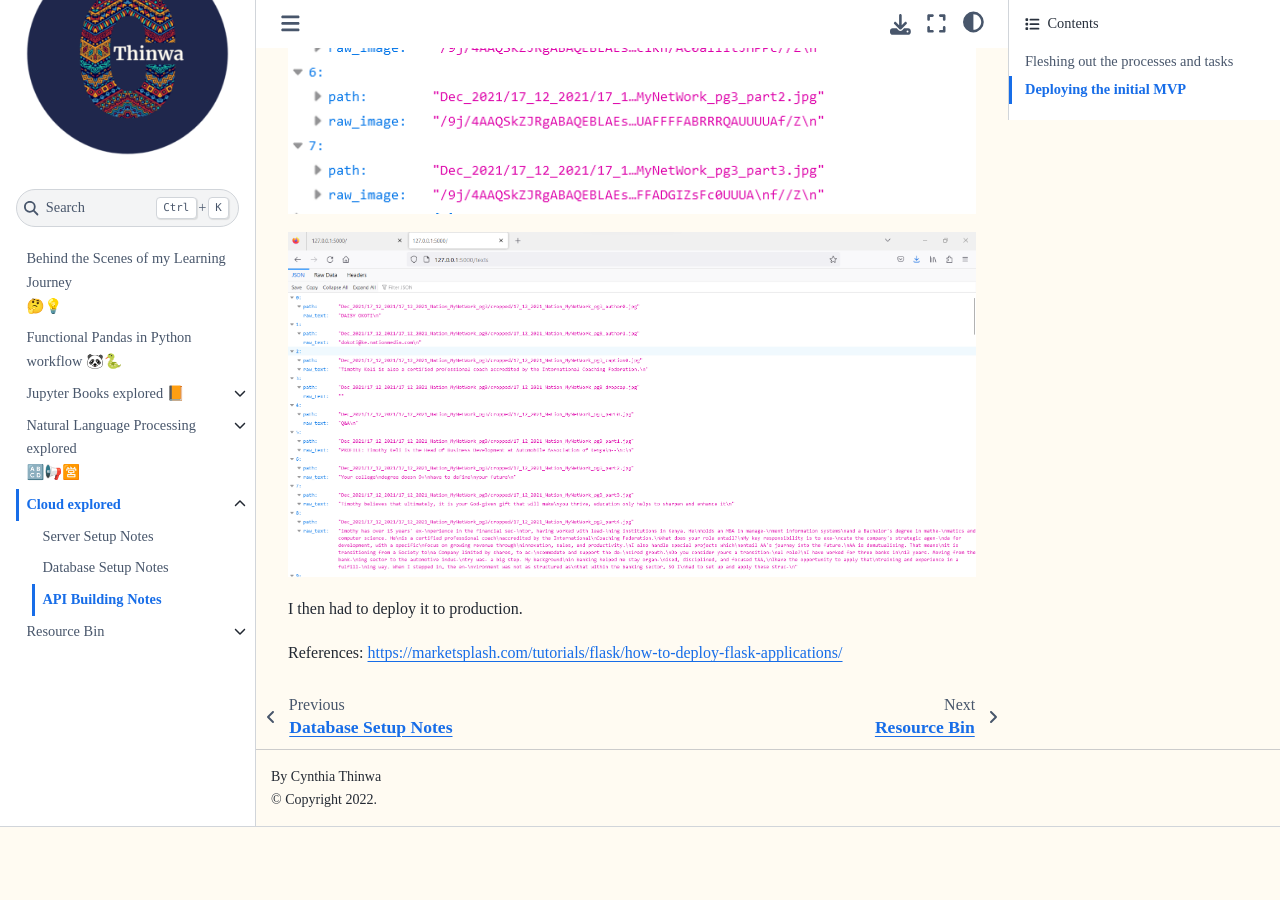
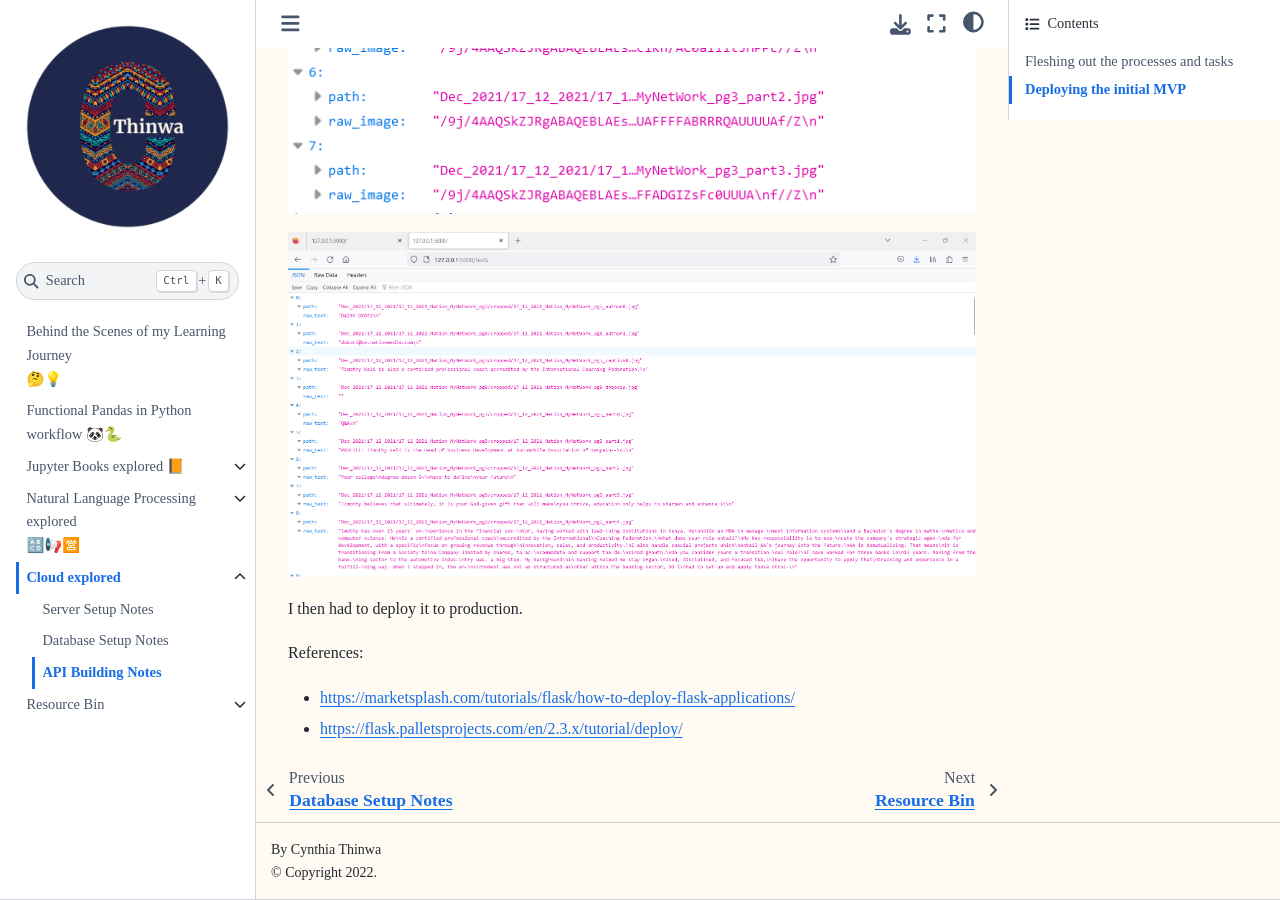
Before and after one commit to CeeThinwa/BTS-Continuous-Learning, a Jupyter Book: the page built from book/6/api_setup.md, in a window 1280 px wide and 900 px high, scrolled down 6484 px. Built offline with Jupyter Book 1.0.4 settings and Sphinx 7.4.7 and the Sphinx Book theme 1.1.4, drawn with Linux system fonts in a browser that asks for light colours; before the commit the page ends 7311 px from its top, so only the background shows below that; some of the changed lines change nothing that is shown.

Commit message:
Update api_setup.md

```diff
--- a/book/6/api_setup.md
+++ b/book/6/api_setup.md
@@ -248,4 +248,5 @@ Once I tested the API locally and saw that it gave good enough results:
 I then had to deploy it to production.
 
 References:
-https://marketsplash.com/tutorials/flask/how-to-deploy-flask-applications/
+* https://marketsplash.com/tutorials/flask/how-to-deploy-flask-applications/
+* https://flask.palletsprojects.com/en/2.3.x/tutorial/deploy/
```
